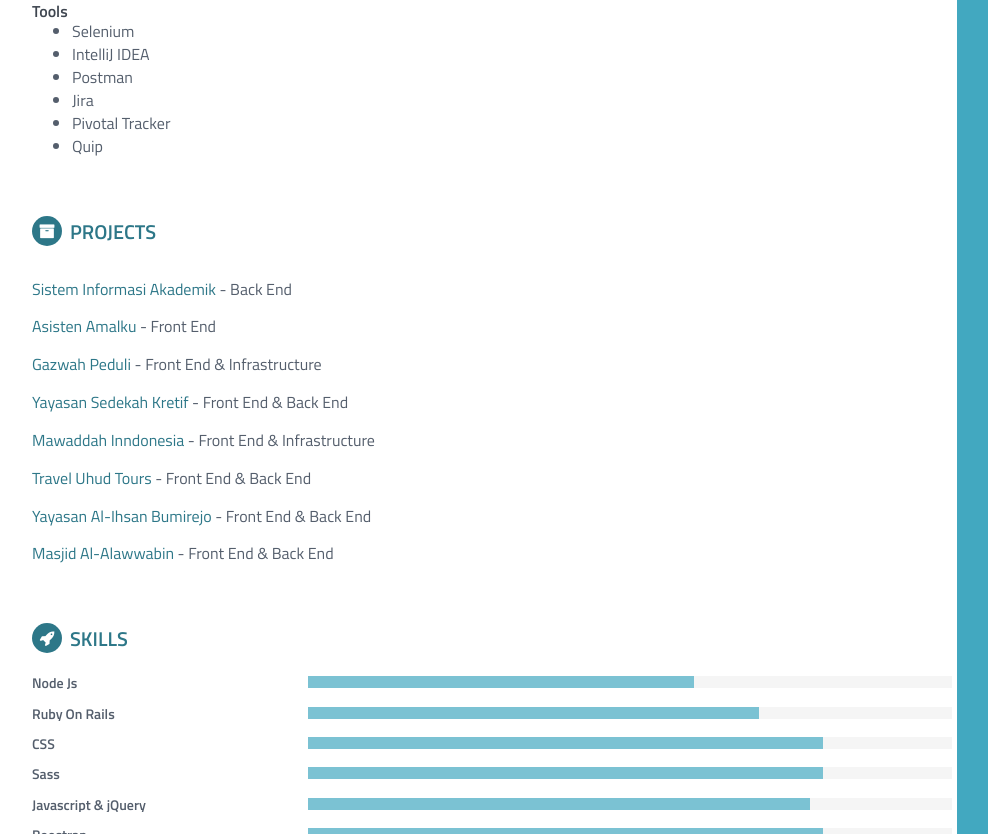
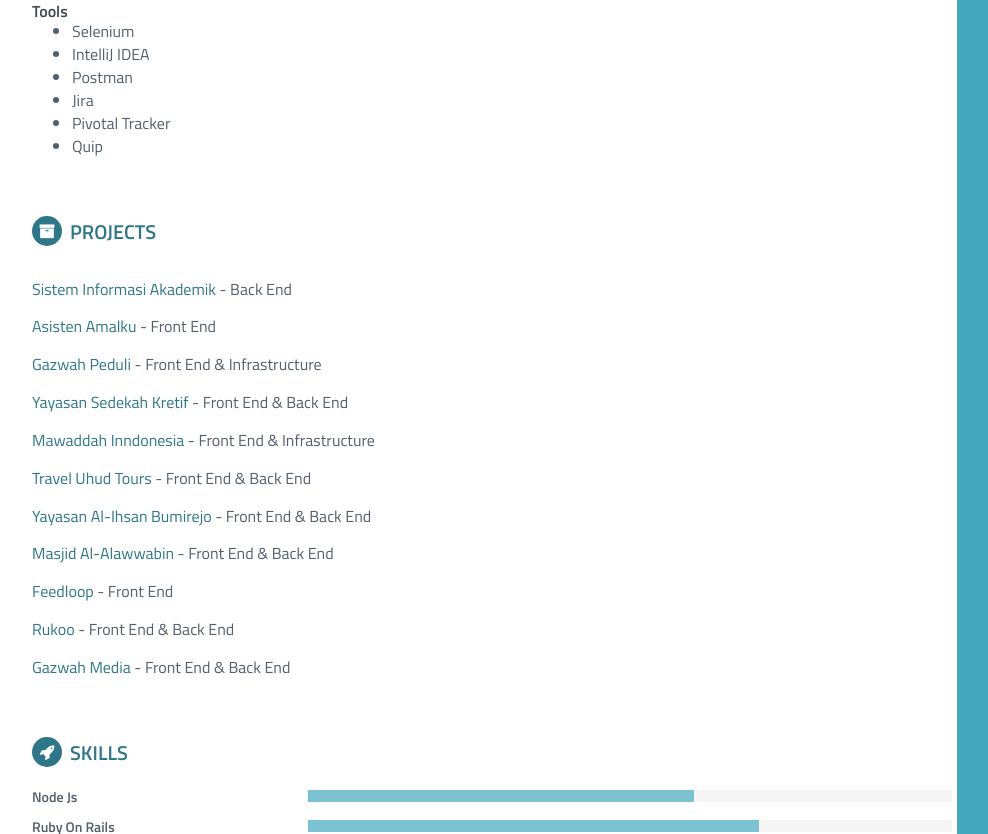
Before and after one commit to zuhrisaifudin/zuhrisaifudin.github.io, a plain HTML site: page index.html in a window 1280 px wide. Shown: the part 1966-2800 px from the top of the page, without its empty margins (28-1016 px from the left). Drawn offline with Linux system fonts and the light colour scheme.

Commit message:
Update index.html

```diff
--- a/index.html
+++ b/index.html
@@ -101,7 +101,7 @@
                         </ul>
                         <h3 class="job-title">What I Do</h3>
                         <ul>
-                            <li>Develop Full applications using Ruby on Rails</li>
+                            <li>Develop Full applications using Ruby on Rails And Laravel Framework</li>
                             <li>Develop, test and maintain responsive web/mobile apps with elegant UX that delight our users and raise their productivity.</li>
                             <li>Write clean and modular code that you are proud of, with extensibility and performance in mind. </li>
                             <li>Work in cross functional teams with product managers, UX designers and QA engineers to ship software on-quality and on-time.</li>
@@ -223,7 +223,16 @@
                     <span class="project-title"><a href="https://alihsan.id/" target="_blank">Yayasan Al-Ihsan Bumirejo</a></span> - <span class="project-tagline">Front End & Back End</span>
                 </div><!--//item-->
                 <div class="item">
-                    <span class="project-title"><a href="https:https://alawwabin.com/" target="_blank">Masjid Al-Alawwabin</a></span> - <span class="project-tagline">Front End & Back End</span>
+                    <span class="project-title"><a href="alawwabin.com/" target="_blank">Masjid Al-Alawwabin</a></span> - <span class="project-tagline">Front End & Back End</span>
+                </div><!--//item-->
+                <div class="item">
+                    <span class="project-title"><a href="https://feedloo-stag.herokuapp.com/contact-us" target="_blank">Feedloop</a></span> - <span class="project-tagline">Front End </span>
+                </div><!--//item-->
+                <div class="item">
+                    <span class="project-title"><a href="http://rukoo.id/" target="_blank">Rukoo</a></span> - <span class="project-tagline">Front End & Back End</span>
+                </div><!--//item-->
+                   <div class="item">
+                    <span class="project-title"><a href="http://gazwah.com/" target="_blank">Gazwah Media</a></span> - <span class="project-tagline">Front End & Back End</span>
                 </div><!--//item-->
             </section><!--//section-->
 
```
